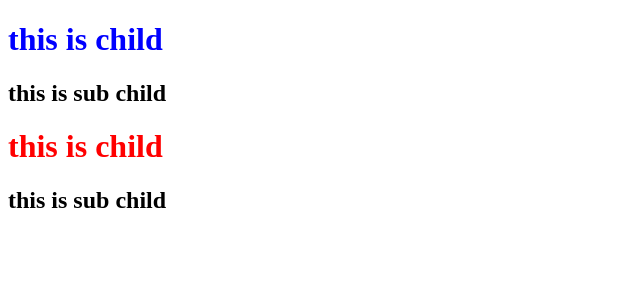
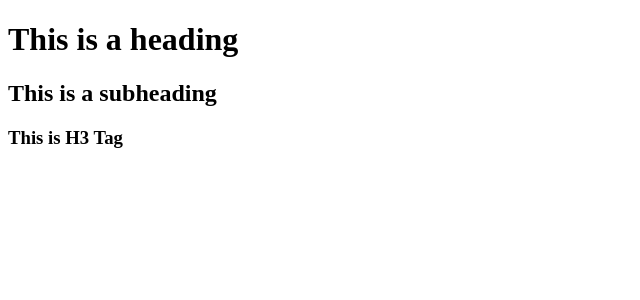
Before and after one commit to venkateshmusham/namaste-react, a React (Vite) app: page / in a window 1280 px wide. Shown: the top 300 px of the page, without its empty margins (0-640 px from the left). Built offline with nearby package versions, Linux system fonts and the light colour scheme.

Commit message:
added start and build in package json scripts

```diff
--- a/App.js
+++ b/App.js
@@ -1,29 +1,21 @@
 import React from "react";
 import ReactDOM from "react-dom/client";
 
-const parent = React.createElement(
-    "div",
-    {id:"parent"},
-    [
-        React.createElement(
-            "div",
-            {id:"child", key:"child", className: "child-class"},
-            [
-                React.createElement("h1", {id:"heading", key:"heading"}, "this is child"),
-                React.createElement("h2", {id:"sub-heading", key:"sub-heading"}, "this is sub child")
-            ]
-        ),
-        React.createElement(
-            "div",
-            {id:"child2", key:"child2"},
-            [
-                React.createElement("h1", {id:"heading", key:"heading"}, "this is child"),
-                React.createElement("h2", {id:"sub-heading", key:"sub-heading"}, "this is sub child")
-            ]
-        )
-    ]
-);
+const SubHeading = () => {
+    return <h2 className="subheading">This is a subheading</h2>
+}
+
+const subHeadingJSExpression = <h3>This is H3 Tag</h3>
+
+const Heading = () => {
+    return (<div id="container">
+        <h1 className="heading">This is a heading</h1>
+        <SubHeading />
+        {subHeadingJSExpression}
+        {console.log(100+200)}
+        </div>);
+}
 
 const root = ReactDOM.createRoot(document.getElementById("root"));
 
-root.render(parent);
+root.render(<Heading />);
--- a/package.json
+++ b/package.json
@@ -3,6 +3,8 @@
   "version": "1.0.0",
   "description": "this is react learning course with Akshay Saini",
   "scripts": {
+    "start": "parcel index.html",
+    "build": "parcel build index.html",
     "test": "zest"
   },
   "repository": {
```
